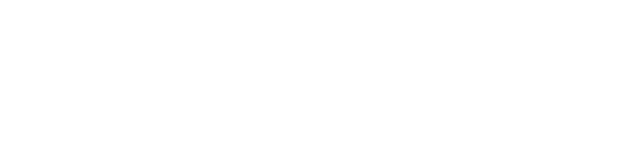
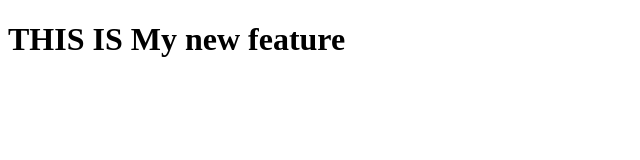
Before and after one commit to Ryangendel/branching, a plain HTML site: page index.html in a window 1280 px wide. Shown: the whole page, without its empty margins (0-640 px from the left). Drawn offline with Linux system fonts and the light colour scheme.

Commit message:
Added new feature

```diff
--- a/index.html
+++ b/index.html
@@ -7,6 +7,6 @@
     <title>Document</title>
 </head>
 <body>
-
+    <h1>THIS IS My new feature</h1>
 </body>
 </html>
```
